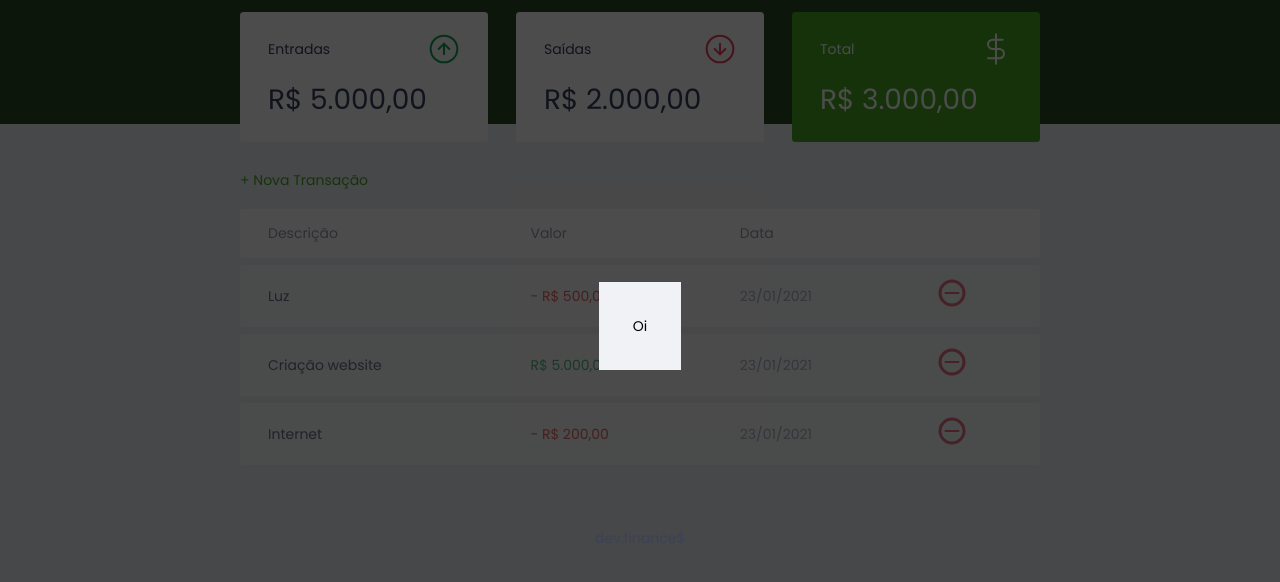
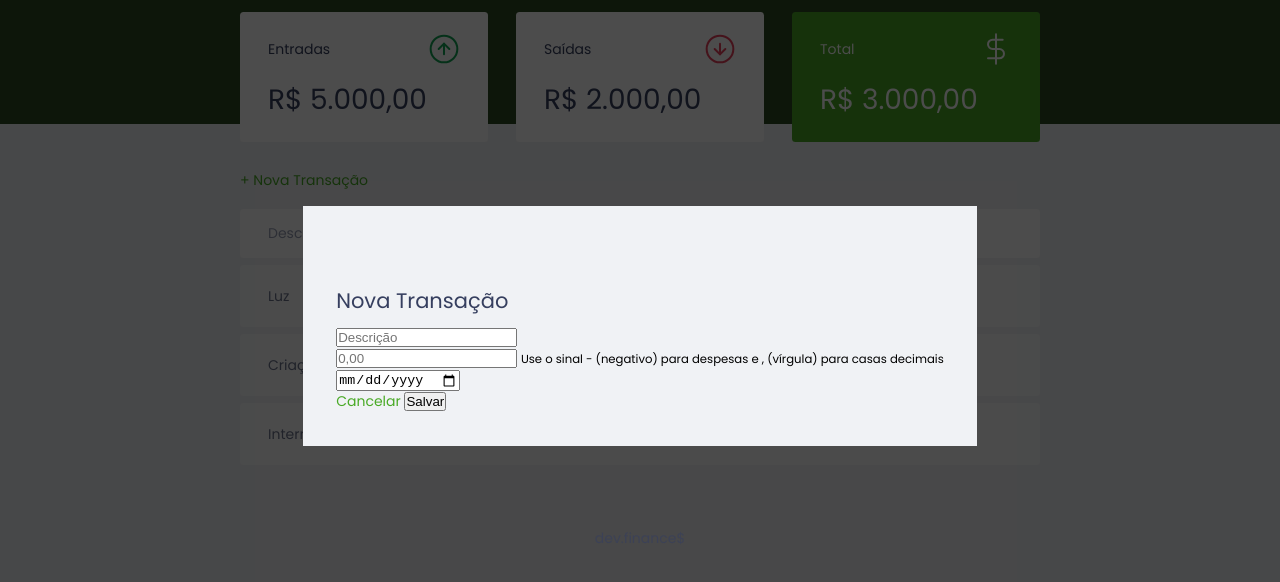
Before and after one commit to milenetaborda/dev-finance, a plain HTML site: page index.html in a window 1280 px wide. Shown: the part 74-656 px from the top of the page. Drawn offline with Linux system fonts and the light colour scheme.

Commit message:
feat: adding html form

```diff
--- a/index.html
+++ b/index.html
@@ -88,7 +88,46 @@
 
         <div class="modal-overlay active">
             <div class="modal">
-                Oi
+                <div id="form">
+                    <h2>Nova Transação</h2>
+                    <form action="">
+                        <div class="input-group">
+                            <label for="description" class="sr-only">Descrição</label>
+                            <input
+                                type="text"
+                                id="description"
+                                name="description"
+                                placeholder="Descrição"
+                            />
+                        </div>
+
+                        <div class="input-group">
+                            <label for="amount" class="sr-only">Valor</label>
+                            <input
+                                type="number"
+                                step="0.01"
+                                id="amount"
+                                name="amount"
+                                placeholder="0,00"
+                            />
+                            <small class="help">Use o sinal - (negativo) para despesas e , (vírgula) para casas decimais</small>
+                        </div>
+
+                        <div class="input-group">
+                            <label for="date" class="sr-only">Data</label>
+                            <input
+                                type="date"
+                                id="date"
+                                name="date"
+                            />
+                        </div>
+
+                        <div class="input-group actions">
+                            <a href="#" class="button cancel">Cancelar</a>
+                            <button>Salvar</button>
+                        </div>
+                    </form>
+                </div>
             </div>
         </div>
 
```
